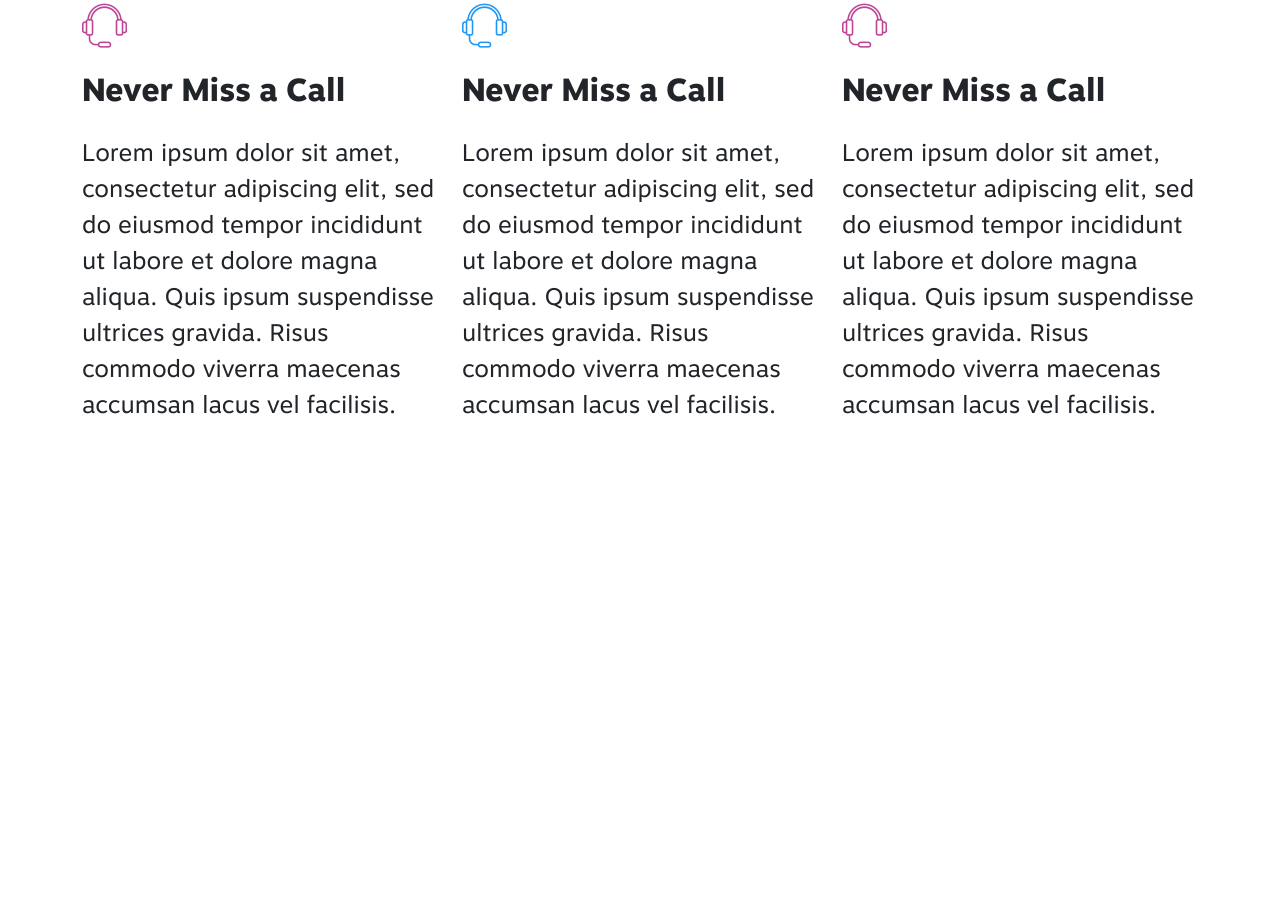
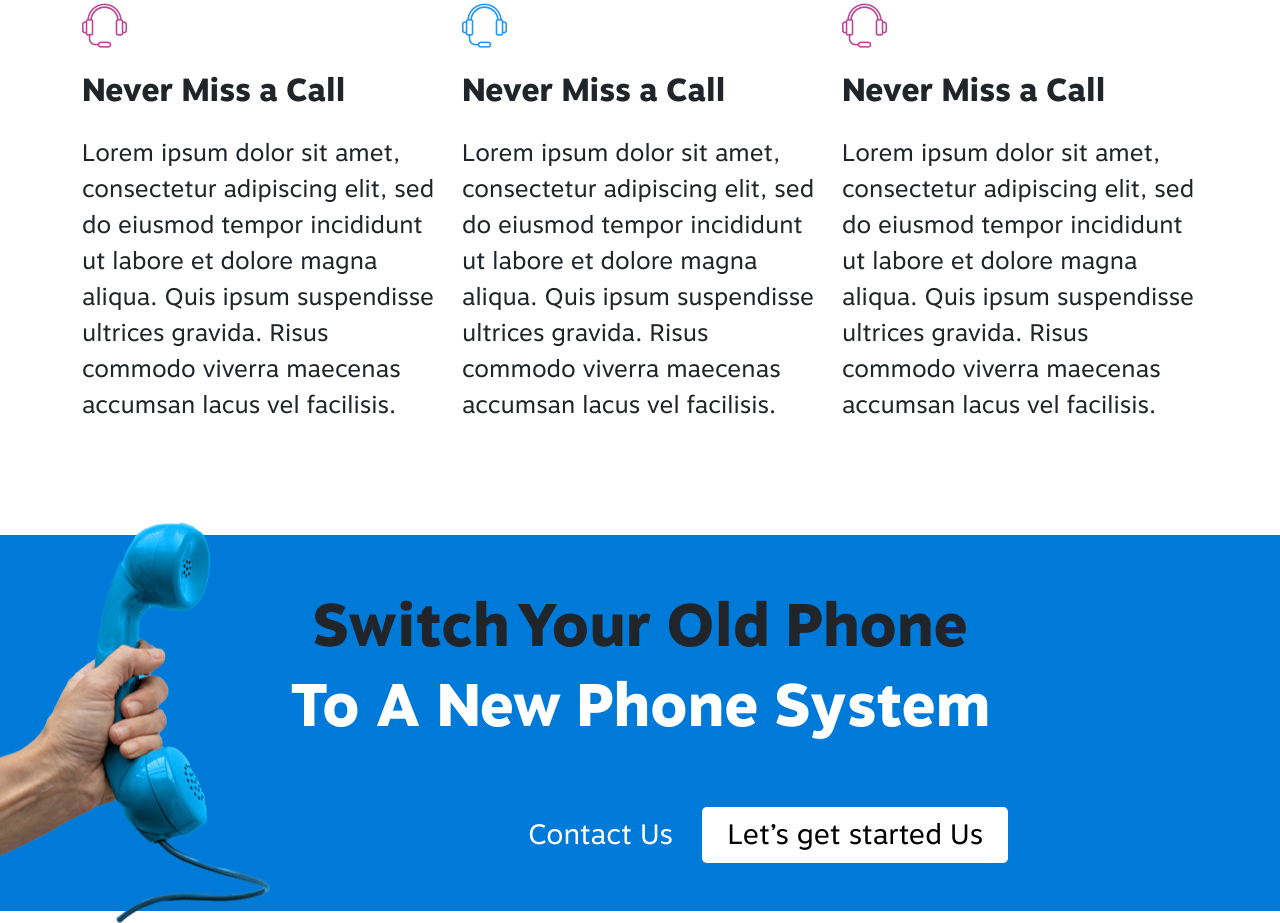
Before and after one commit to tomi0505/wb1, a website built with webpack: page src/index.html in a window 1280 px wide. Shown: the part 1858-2781 px from the top of the page. Before the commit the page ends 2345 px from the top, so only its background shows below. Built offline with nearby package versions, Linux system fonts and the light colour scheme.

Commit message:
phone-promo-b 1 OK

```diff
--- a/src/index.html
+++ b/src/index.html
@@ -128,6 +128,27 @@
 				</div>
 			</div>
 		</section>
+		<section class="position-relative mt-lg-5 py-5 phone-promo-b">
+			<div class="container">
+				<div class="row">
+					<div class="col-12 col-lg-8 mx-lg-auto">
+						<h2 class="py-2 text-end text-lg-center phone-promo-b__title">Switch Your Old Phone <span class="text-white mt-2 d-block">To A New Phone System</span></h2>
+					</div>
+				</div>
+				<div class="row">
+					<div class="col-12 col-lg-8 mx-lg-auto">
+						<div class="w-100 d-flex flex-column align-items-center mt-5 mt-lg-5 d-none d-lg-block text-lg-end">
+							<a href="#" class="text-decoration-none rounded-3 d-lg-inline-block btn-white-b bg-transparent text-white btn-pr-b">Contact Us</a>
+							<a href="#" class="text-decoration-none rounded-3 d-lg-inline-block btn-white-b btn-pr-b">Let’s get started Us</a>
+						</div>
+					</div>
+				</div>
+			</div>
+			<picture class="position-absolute top-50 start-0 translate-middle-y phone-promo-b__img-container">
+				<source media="(max-width: 991px)" srcset="./public/images/cta-phone.png">
+				<img src="./public/images/cta-phone-big.png" alt="cta phone">
+			</picture>
+		</section>
 	</main>
 </body>
 </html>
--- a/src/scss/components/custom-bootstrap.scss
+++ b/src/scss/components/custom-bootstrap.scss
@@ -2,7 +2,8 @@
 @import '../../node_modules/bootstrap/scss/_variables';
 
 $custom-colors: (
-  "mc-1": $mc-1
+  "mc-1": $mc-1,
+  "white-b": $white
 );
 
 $theme-colors: map-merge($theme-colors, $custom-colors);
--- a/src/scss/components/vars.scss
+++ b/src/scss/components/vars.scss
@@ -5,5 +5,6 @@ $mc-1: #bc4595;
 $mc-2: #84499a;
 $mc-3: #f49b92;
 $mc-4: #232649;
+$mc-5: #007ad8;
 
 $gr-1: linear-gradient(to right, $mc-2, $mc-3);
--- a/src/scss/custom.scss
+++ b/src/scss/custom.scss
@@ -134,3 +134,16 @@ body {
     }
   }
 }
+
+.phone-promo-b {
+  background-color: $mc-5;
+
+  &__title {
+    @include font(60);
+    font-family: 'motiva_sansextrabold';
+
+    @media(max-width: 991px) {
+      @include font(32);
+    }
+  }
+}
```
Also changed, not shown: src/public/images/cta-phone-big.png (added), src/public/images/cta-phone.png (added).
